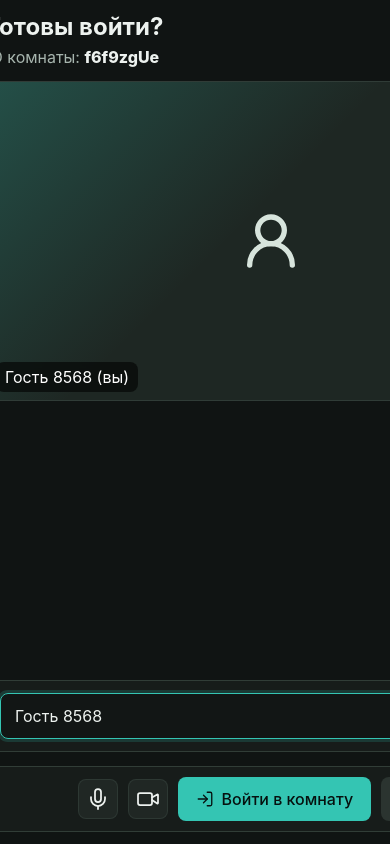
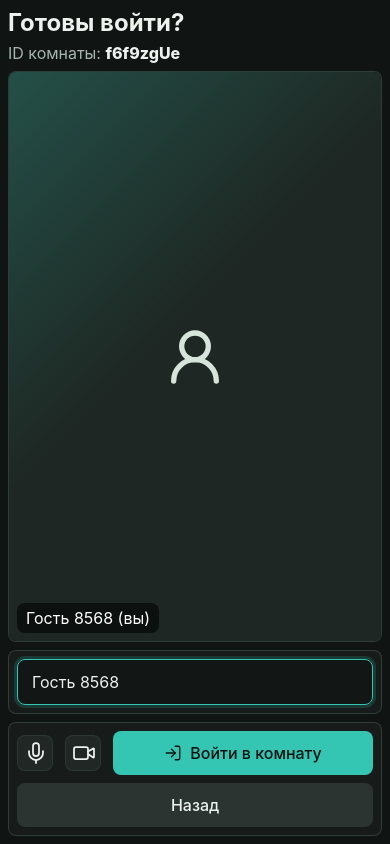
Before and after one commit to hoppa1231/fora-soft, a React (Vite) app in the folder client/: page / in a window 390 px wide. Both pictures are taken after typing "Sample" into the empty fields and a click on the button "Создать комнату". Built offline with nearby package versions, Linux system fonts and the light colour scheme; no server answers.

Commit message:
Fix mobile prejoin and soundboard layout

```diff
--- a/client/src/styles.css
+++ b/client/src/styles.css
@@ -632,14 +632,8 @@ button {
   .controls {
     min-height: 0;
     flex-wrap: nowrap;
-    justify-content: flex-start;
-    overflow-x: auto;
-    scrollbar-width: none;
-    -webkit-overflow-scrolling: touch;
-  }
-
-  .controls::-webkit-scrollbar {
-    display: none;
+    justify-content: center;
+    overflow: visible;
   }
 
   .chat-panel {
@@ -670,14 +664,16 @@ button {
   }
 
   .prejoin {
-    padding: 12px;
+    padding: 8px;
     align-items: stretch;
   }
 
   .prejoin__content {
+    min-width: 0;
     width: 100%;
-    max-height: calc(100dvh - 24px);
-    grid-template-rows: auto minmax(220px, 1fr) auto auto;
+    max-height: calc(100dvh - 16px);
+    grid-template-rows: auto minmax(0, 1fr) auto auto;
+    gap: 8px;
   }
 
   .prejoin__header {
@@ -688,8 +684,18 @@ button {
 
   .prejoin__preview,
   .prejoin__preview .participant-tile {
-    min-height: 220px;
-    height: min(42vh, 320px);
+    min-width: 0;
+    min-height: 0;
+    width: 100%;
+    height: 100%;
+  }
+
+  .prejoin__preview .participant-tile {
+    aspect-ratio: auto;
+  }
+
+  .prejoin__name {
+    padding: 8px;
   }
 
   .device-selectors {
@@ -697,7 +703,20 @@ button {
   }
 
   .prejoin__controls {
-    flex-wrap: wrap;
+    display: grid;
+    grid-template-columns: 40px 40px minmax(0, 1fr);
+    align-items: center;
+    gap: 8px;
+    padding: 8px;
+  }
+
+  .prejoin__controls .secondary-button {
+    grid-column: 1 / -1;
+  }
+
+  .prejoin__join {
+    justify-content: center;
+    min-width: 0;
   }
 
   .room-main {
@@ -726,14 +745,14 @@ button {
   }
 
   .controls {
-    gap: 6px;
-    padding: 6px;
+    gap: 5px;
+    padding: 5px;
   }
 
   .icon-button {
-    width: 40px;
-    height: 40px;
-    flex: 0 0 40px;
+    width: 36px;
+    height: 36px;
+    flex: 0 0 36px;
   }
 
   .soundboard__menu {
```
Also changed, not shown: 1 other file (tests, documents, lock files or other folders).
